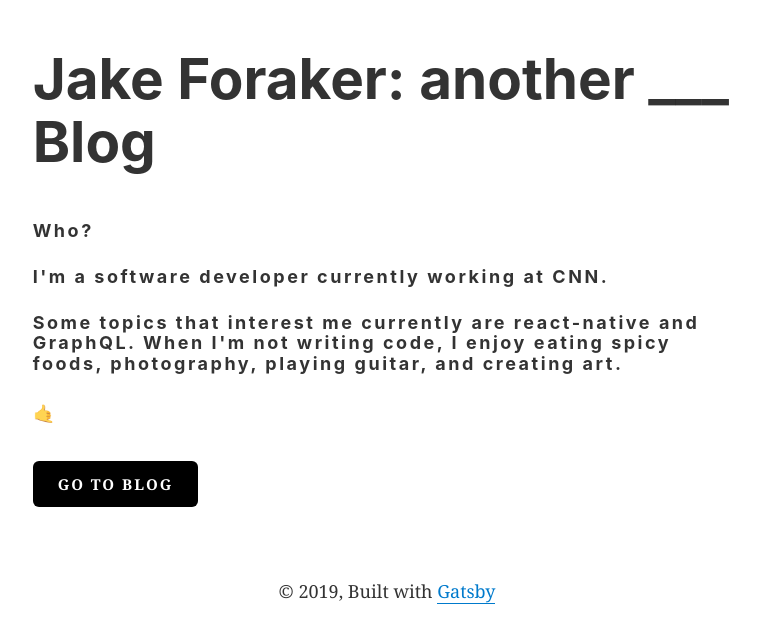
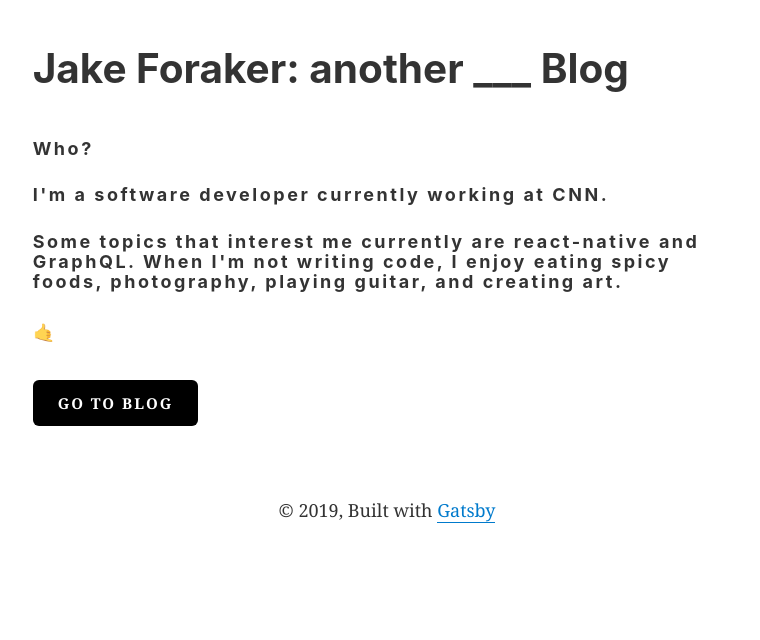
Before and after one commit to jforaker/jakeforaker, a Gatsby site: page / in a window 1280 px wide. Shown: the whole page, without its empty margins (253-1013 px from the left). Built offline with nearby package versions, Linux system fonts and the light colour scheme; Gatsby itself is replaced by a stand-in of ours; some packages are replaced by stand-ins of ours.

Commit message:
remove scale 1.5

```diff
--- a/src/components/layout.js
+++ b/src/components/layout.js
@@ -1,10 +1,10 @@
+import './layout.css';
+
 import React from 'react';
 import { Link } from 'gatsby';
 import styled from 'styled-components';
 
-import { rhythm, scale } from '../utils/typography';
-
-import './layout.css';
+import { rhythm } from '../utils/typography';
 
 class Layout extends React.Component {
   render() {
@@ -15,13 +15,7 @@ class Layout extends React.Component {
 
     if (location.pathname === rootPath || location.pathname === blogPath) {
       header = (
-        <h2
-          style={{
-            ...scale(1.25),
-            marginBottom: rhythm(1.5),
-            marginTop: 0,
-          }}
-        >
+        <h1 style={{ marginBottom: rhythm(1.5), marginTop: 0 }}>
           <Link
             style={{
               boxShadow: `none`,
@@ -32,7 +26,7 @@ class Layout extends React.Component {
           >
             {title}
           </Link>
-        </h2>
+        </h1>
       );
     } else {
       header = (
```
